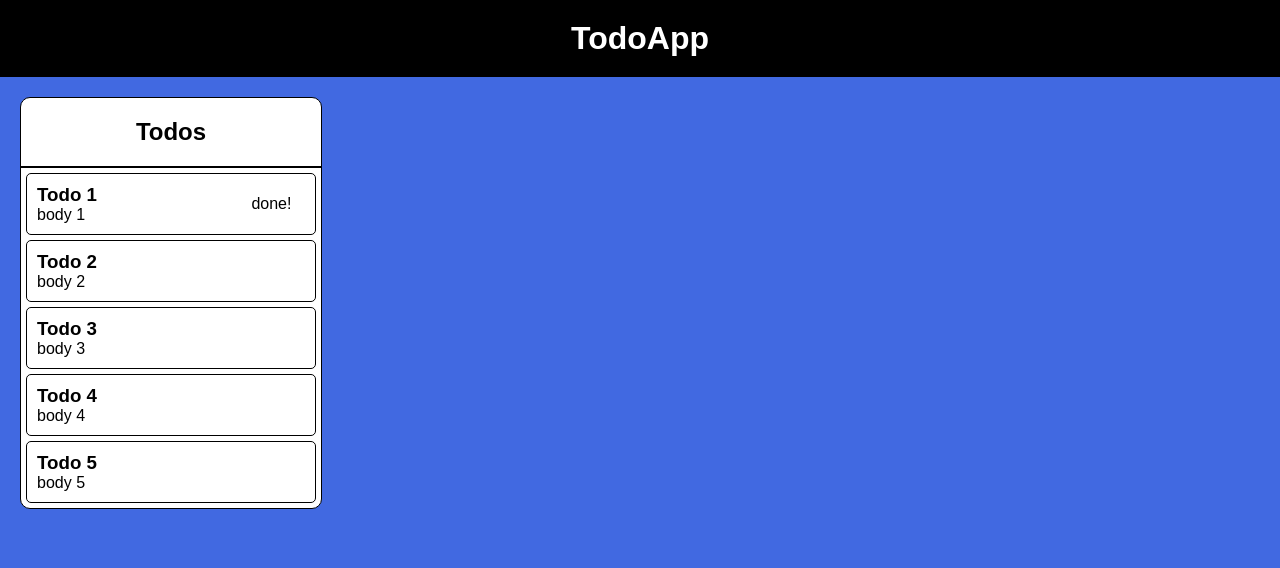
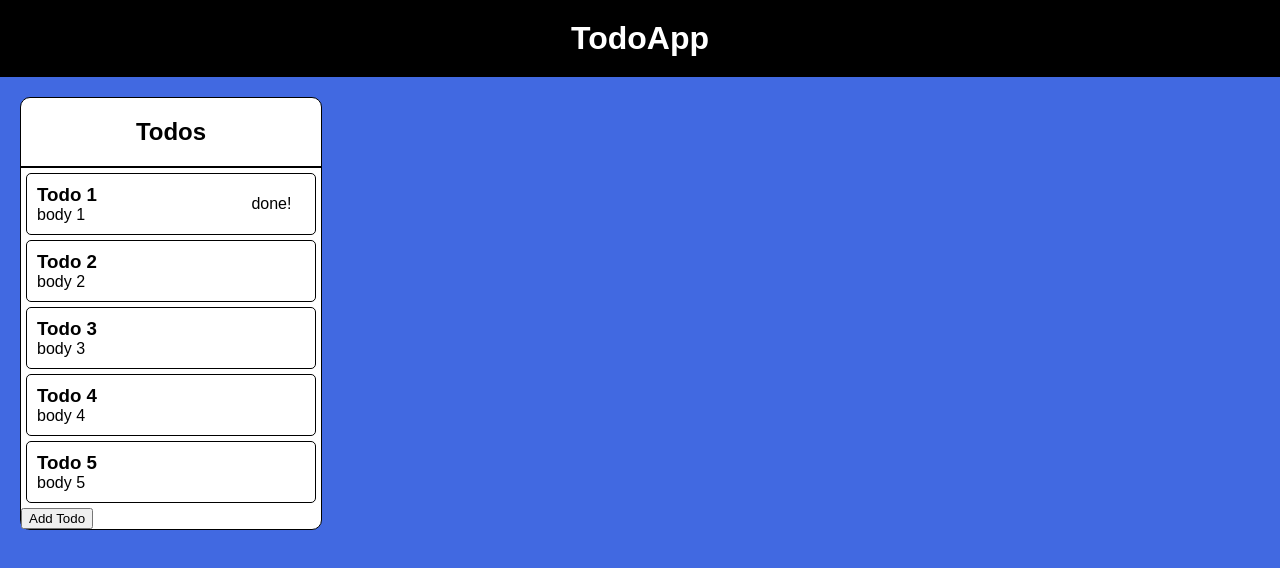
Before and after one commit to ga-wdi-exercises/todo-app-react, a React (Create React App) app: page / in a window 1280 px wide. Shown: the top 568 px of the page. Built offline with nearby package versions, Linux system fonts and the light colour scheme; the HTML template or start-up script is replaced by a standard one.

Commit message:
finished Create Functionality

```diff
--- /dev/null
+++ b/src/AddTodoForm.js
@@ -0,0 +1,22 @@
+import React, { Component } from 'react'
+
+class AddTodoForm extends Component {
+  render() {
+    if(!this.props.addTodo){
+      return(
+        <button onClick={(e) => this.props.toggleNewTodo(e) }>Add Todo</button>
+      )
+    } else {
+      return(
+        <form onSubmit={(e) => this.props.addNewTodo(e)}>
+          <input type="text" placeholder="Title" onChange={(e) => this.props.setNewTodoTitle(e)}/>
+          <input type="text" placeholder="Details" onChange={(e) => this.props.setNewTodoBody(e)}/>
+          <button type="submit">Add Todo</button>
+        </form>
+      )
+    }
+  }
+}
+
+
+export default AddTodoForm
--- /dev/null
+++ b/src/Todo.js
@@ -0,0 +1,41 @@
+import React, { Component } from 'react'
+
+
+class Todo extends Component {
+  constructor(props) {
+    super(props)
+    this.state = {
+      title: this.props.title,
+      body: this.props.body,
+      completed: this.props.completed
+    }
+  }
+  render() {
+    if(this.state.completed) {
+      return(
+        <div className='todo'>
+          <div>
+          <h3>{ this.state.title }</h3>
+          <p>{ this.state.body }</p>
+          </div>
+          <div>
+            done!
+          </div>
+        </div>
+      )
+    } else {
+      return(
+        <div className='todo'>
+          <div>
+          <h3>{ this.state.title }</h3>
+          <p>{ this.state.body }</p>
+          </div>
+          <div>
+          </div>
+        </div>
+      )
+    }
+  }
+}
+
+export default Todo
--- a/src/TodoList.js
+++ b/src/TodoList.js
@@ -1,5 +1,6 @@
 import React, { Component } from 'react'
-import Todos from './Todos'
+import Todo from './Todo'
+import AddTodoForm from './AddTodoForm'
 import seeds from './seeds.js'
 
 
@@ -8,14 +9,69 @@ class TodoList extends Component {
     super(props)
     this.state = {
       title: 'Todos',
-      todos: seeds
+      todos: seeds,
+      addTodo: false,
+      newTodoTitle: '',
+      newTodoBody: ''
     }
   }
+  toggleNewTodo(e) {
+    e.preventDefault()
+    this.setState({
+      addTodo: true
+    })
+  }
+  setNewTodoTitle(e) {
+    console.log(e.target.value)
+    this.setState({
+      newTodoTitle: e.target.value
+    })
+  }
+  setNewTodoBody(e) {
+    console.log(e.target.value)
+    this.setState({
+      newTodoBody: e.target.value
+    })
+  }
+
+  addNewTodo(e) {
+    e.preventDefault()
+    let newTodo={
+      title: this.state.newTodoTitle,
+      body: this.state.newTodoBody,
+      completed: false
+    }
+    let newTodoSet = this.state.todos.slice()
+    newTodoSet.push(newTodo)
+    this.setState({
+      todos: newTodoSet
+    })
+    console.log(newTodo)
+  }
+
   render() {
+    let todos = this.state.todos.map((todo, index) => {
+      return(
+        <Todo
+          title={ todo.title }
+          body={ todo.body }
+          completed={ todo.completed }
+          key={index}
+        />
+      )
+    })
     return(
       <div className='todo-list'>
         <h2>{ this.state.title }</h2>
-        <Todos todos={ this.state.todos }/>
+        { todos }
+        <AddTodoForm
+          addTodo={ this.state.addTodo }
+          newTodo={ this.state.newTodo }
+          toggleNewTodo={ (e) => this.toggleNewTodo(e) }
+          setNewTodoTitle={ (e) => this.setNewTodoTitle(e) }
+          setNewTodoBody={ (e) => this.setNewTodoBody(e) }
+          addNewTodo={ (e) => this.addNewTodo(e)}
+        />
       </div>
     )
   }
--- a/src/Todos.js
+++ /dev/null
@@ -1,40 +0,0 @@
-import React, { Component } from 'react'
-
-
-class Todos extends Component {
-  render() {
-    let todos = this.props.todos.map((todo, index) => {
-      if(todo.completed) {
-        return(
-          <div className='todo' key={index}>
-            <div>
-            <h3>{ todo.title }</h3>
-            <p>{ todo.body }</p>
-            </div>
-            <div>
-              done!
-            </div>
-          </div>
-        )
-      } else {
-        return(
-          <div className='todo' key={index}>
-            <div>
-            <h3>{ todo.title }</h3>
-            <p>{ todo.body }</p>
-            </div>
-            <div>
-            </div>
-          </div>
-        )
-      }
-    })
-    return(
-      <div>
-        { todos }
-      </div>
-    )
-  }
-}
-
-export default Todos
```
